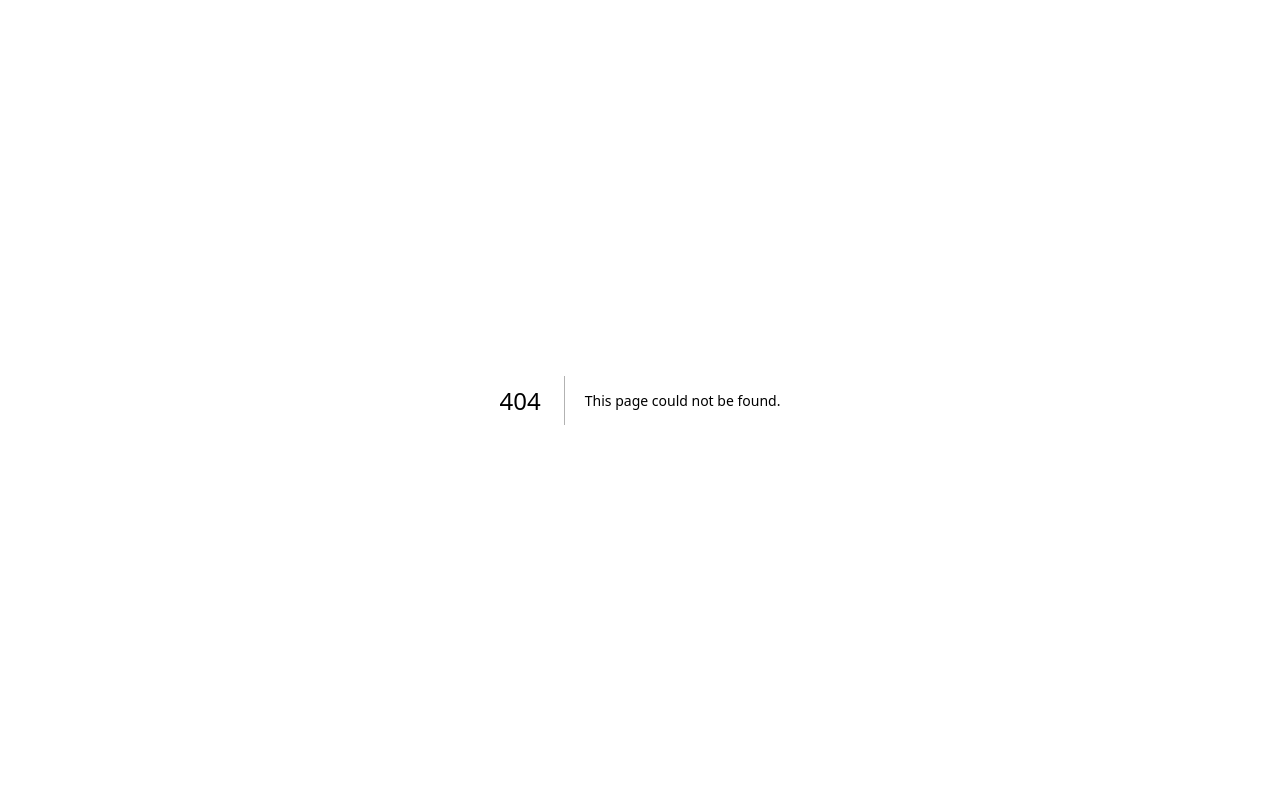
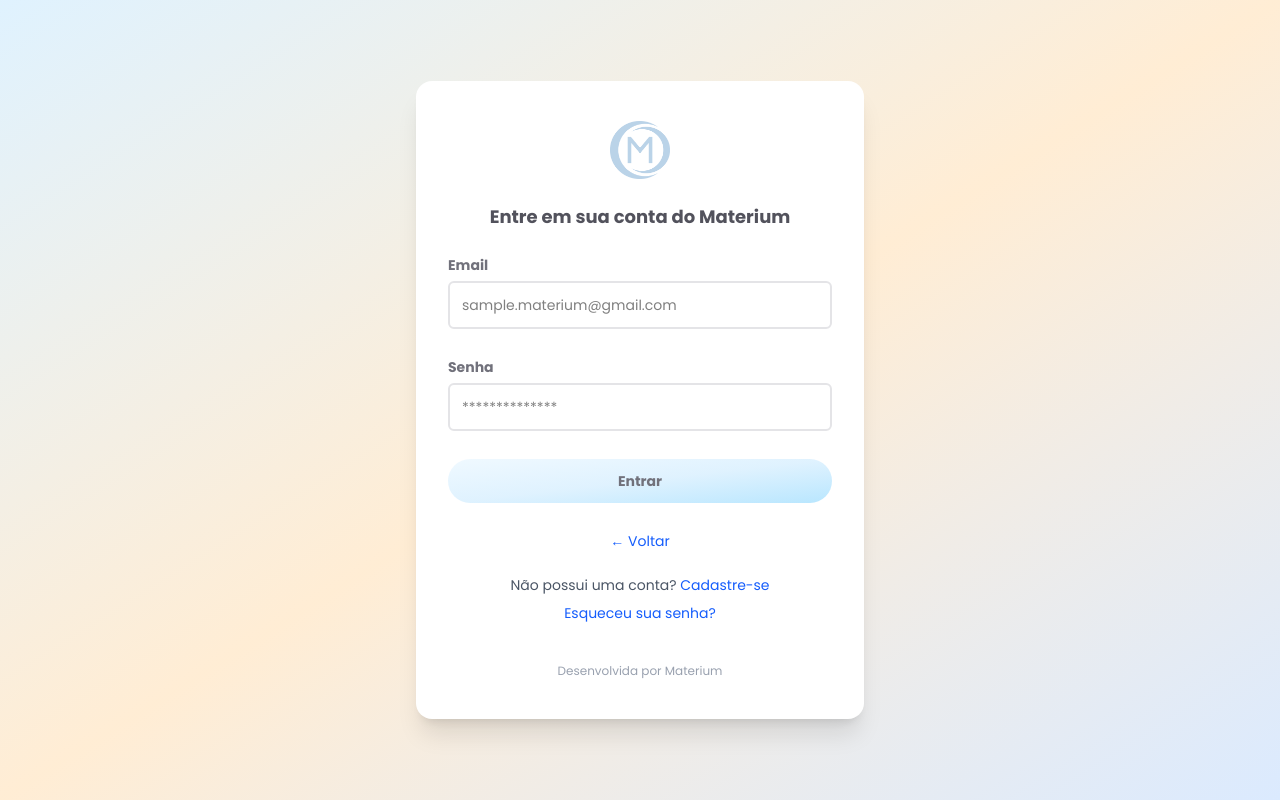
Before and after one commit to jeandeandrade/Materium, a Next.js app: page /login in a window 1280 px wide. Before the commit this address had no page. Built offline with nearby package versions, Linux system fonts and the light colour scheme.

Commit message:
feat(login) Desenvolvido a tela de login com as rotas

```diff
--- /dev/null
+++ b/src/app/login/page.tsx
@@ -0,0 +1,7 @@
+import { Login } from "@/components/login/login";
+
+export default function LoginPage() {
+  return(
+    <Login/>
+  );
+}
--- /dev/null
+++ b/src/components/login/login.tsx
@@ -0,0 +1,69 @@
+import Image from "next/image";
+import Link from "next/link";
+
+export function Login() {
+  return (
+    <div className="flex items-center justify-center min-h-screen bg-gradient-to-br from-sky-100 via-orange-100 to-blue-100">
+      <div className="bg-white w-full max-w-md rounded-2xl px-8 py-10 shadow-xl text-center">
+        <div className="flex justify-center mb-6">
+          <Link href="/">
+            <Image src="/logo.png" alt="Logo" width={60} height={60} />
+          </Link>
+        </div>
+
+        <h1 className="text-lg font-semibold mb-6 text-zinc-600">
+          Entre em sua conta do Materium
+        </h1>
+
+        <form className="flex flex-col gap-4">
+          <label className="text-sm text-zinc-500 font-bold text-left block">
+            Email
+          </label>
+          <input
+            type="email"
+            placeholder="sample.materium@gmail.com"
+            className="border-2 border-zinc-200 mt-[-10px] mb-3 rounded-md p-3 text-sm focus:outline-none focus:ring-1 focus:ring-blue-200"
+          />
+          <label className="text-sm text-zinc-500 font-bold text-left block">
+            Senha
+          </label>
+          <input
+            type="password"
+            placeholder="**************"
+            className="border-2 border-zinc-200 mt-[-10px] mb-3 rounded-md p-3 text-sm focus:outline-none focus:ring-1 focus:ring-blue-200"
+          />
+
+          <Link href="/dashboard" className="flex flex-col">
+            <button
+              type="submit"
+              className="bg-linear-to-br from-sky-50 via-sky-100 to-sky-200 p-3 rounded-full text-zinc-500 text-sm font-semibold hover:bg-linear-to-bl hover:from-blue-500 hover:via-sky-200 hover:to-sky-300 hover:cursor-pointer"
+            >
+              Entrar
+            </button>
+          </Link>
+        </form>
+
+        <div className="mt-7 text-sm text-blue-600">
+          <Link href="/" className="hover:underline">
+            ← Voltar
+          </Link>
+        </div>
+
+        <div className="mt-6 text-sm text-gray-600">
+          Não possui uma conta?{" "}
+          <Link href="/cadastro" className="text-blue-600 hover:underline">
+            Cadastre-se
+          </Link>
+        </div>
+
+        <div className="mt-2 text-sm">
+          <Link href="#" className="text-blue-600 hover:underline">
+            Esqueceu sua senha?
+          </Link>
+        </div>
+
+        <p className="mt-10 text-xs text-gray-400">Desenvolvida por Materium</p>
+      </div>
+    </div>
+  );
+}
```
